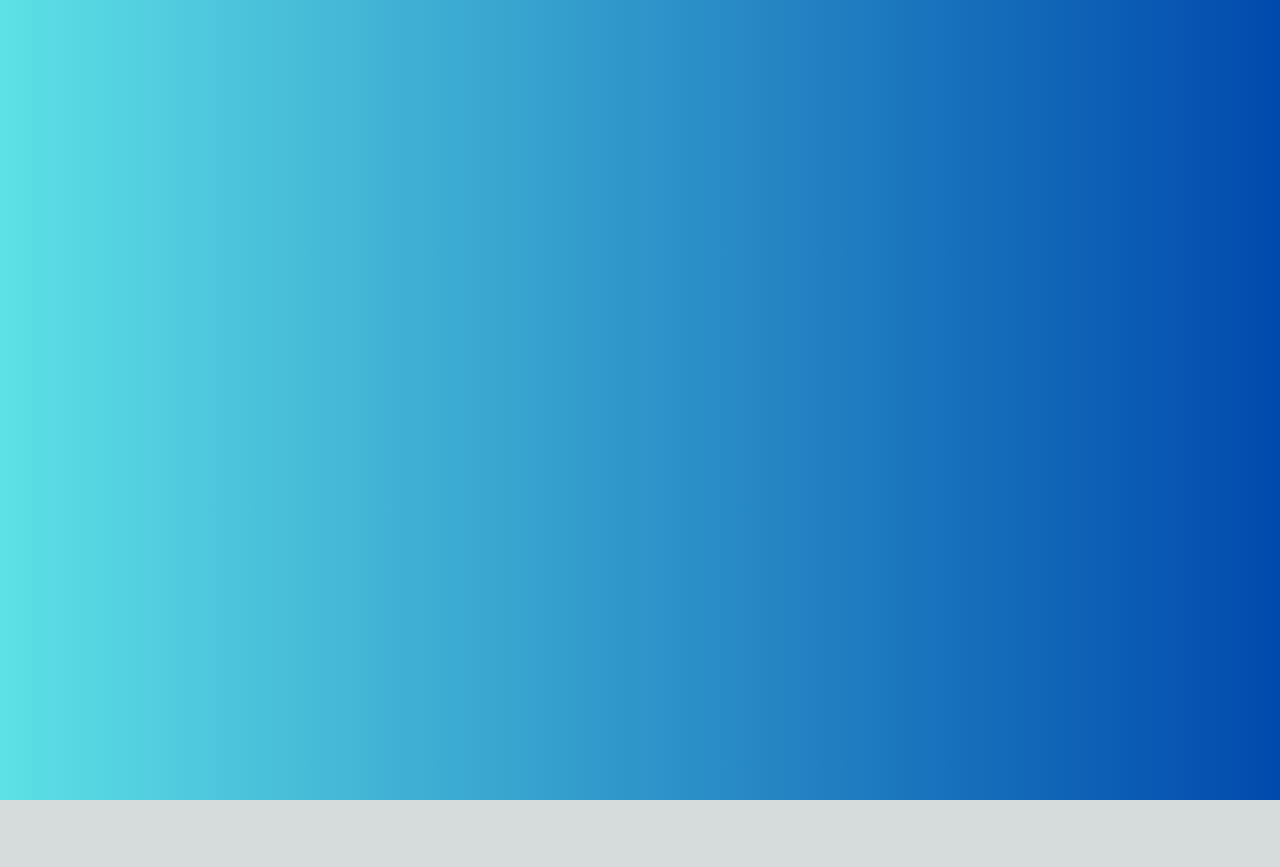
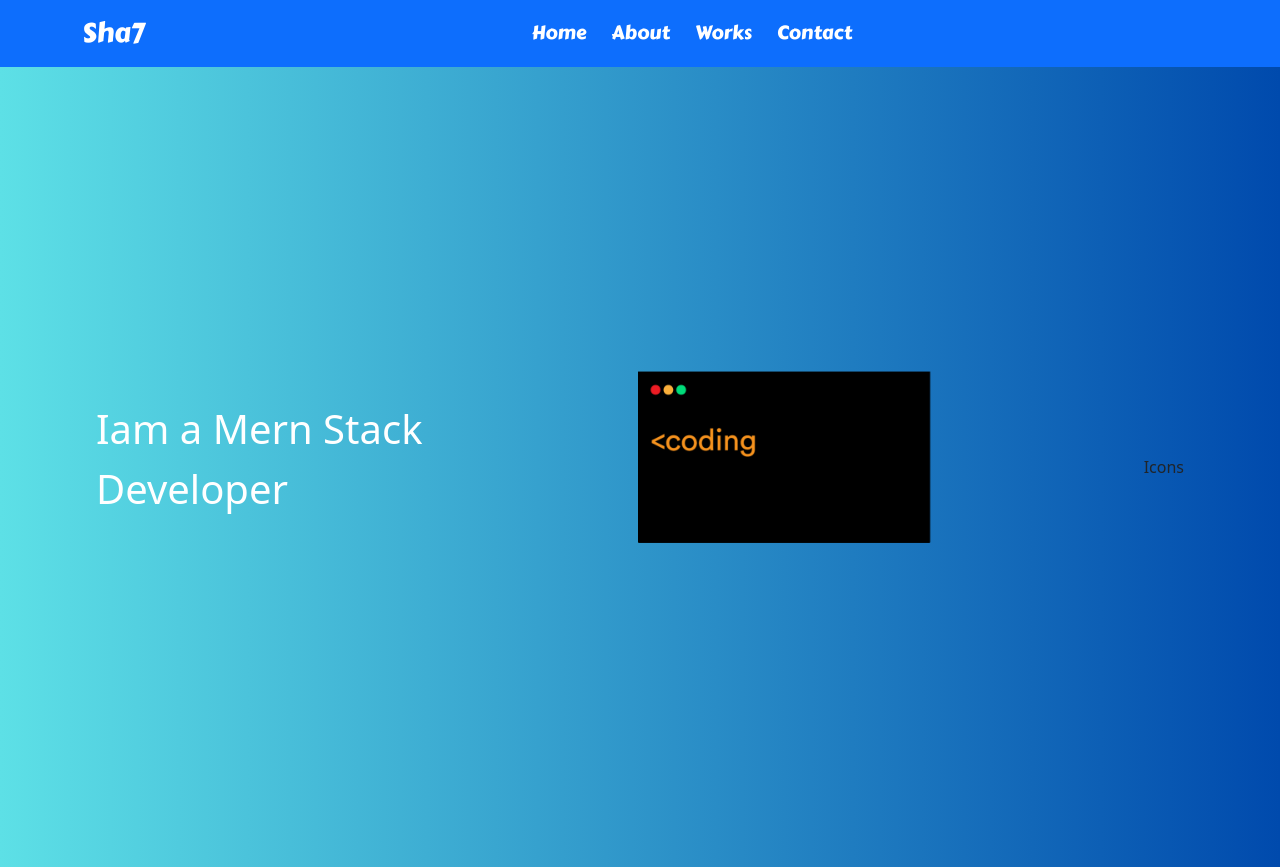
Before and after one commit to Sha7hid/Sha7, a Next.js app in the folder sha7/: page / in a window 1280 px wide. Before the commit the page ends 800 px from the top, so only its background shows below. Built offline with nearby package versions, Linux system fonts and the light colour scheme.

Commit message:
update night

```diff
--- a/sha7/package.json
+++ b/sha7/package.json
@@ -9,8 +9,10 @@
     "lint": "next lint"
   },
   "dependencies": {
+    "bootstrap": "^5.2.3",
     "next": "13.3.0",
     "react": "18.2.0",
+    "react-bootstrap": "^2.7.3",
     "react-dom": "18.2.0"
   }
 }
--- a/sha7/src/pages/index.js
+++ b/sha7/src/pages/index.js
@@ -1,9 +1,12 @@
 import Head from 'next/head'
-import Image from 'next/image'
-import { Inter } from 'next/font/google'
+import Container from 'react-bootstrap/Container';
+import Nav from 'react-bootstrap/Nav';
+import Navbar from 'react-bootstrap/Navbar';
 import styles from '@/styles/Home.module.css'
-
-const inter = Inter({ subsets: ['latin'] })
+import 'bootstrap/dist/css/bootstrap.min.css';
+import { NavItem } from 'react-bootstrap';
+import Image from 'next/image';
+import code from '../../public/giphy.gif'
 
 export default function Home() {
   return (
@@ -13,8 +16,39 @@ export default function Home() {
         <meta name="description" content="Generated by create next app" />
         <meta name="viewport" content="width=device-width, initial-scale=1" />
         <link rel="icon" href="/favicon.ico" />
+        <link rel="preconnect" href="https://fonts.googleapis.com"/>
+<link rel="preconnect" href="https://fonts.gstatic.com" crossorigin/>
+<link href="https://fonts.googleapis.com/css2?family=Carter+One&display=swap" rel="stylesheet"/>
       </Head>
+
+      <Navbar collapseOnSelect expand="lg" bg="primary" variant="dark">
+      <Container >
+        <Navbar.Brand href="#home"><span className={styles.navbrand}>Sha7</span></Navbar.Brand>
+        <Navbar.Toggle aria-controls="responsive-navbar-nav" />
+        <Navbar.Collapse id="responsive-navbar-nav">
+          <Nav className='mx-auto'>
+            <NavItem className={styles.nav}>Home</NavItem>
+            <NavItem className={styles.nav}>About</NavItem>
+            <NavItem className={styles.nav}>Works</NavItem>
+            <NavItem className={styles.nav}>Contact</NavItem>
+
+          </Nav>
+        </Navbar.Collapse>
+      </Container>
+    </Navbar>
       <main className={styles.main}>
+
+<div className={styles.first}>
+  <p>Iam a <span>Mern Stack</span><br/>
+  <span>Developer</span>
+  </p>
+</div>
+<div className={styles.second}>
+  <Image src={code} width={450}/>
+</div>
+<div className={styles.third}>
+  Icons
+</div>
 
       </main>
     </>
--- a/sha7/src/styles/Home.module.css
+++ b/sha7/src/styles/Home.module.css
@@ -1,9 +1,48 @@
+
 .main {
   display: flex;
-  flex-direction: column;
+  flex-direction: row;
   justify-content: space-between;
   align-items: center;
-  padding: 6rem;
-  min-height: 100vh;
-  background-image: linear-gradient(90deg,#5de0e6,#004aad)
+  padding-left: 6rem;
+  padding-right: 6rem;
+  background-image: linear-gradient(90deg,#5de0e6,#004aad);
+min-height: 100vh;
 }
+.nav{
+color: white;
+font-size: 1.2rem;
+font-family: 'Carter One', cursive;
+margin-left: 25px;
+cursor: pointer;
+}
+.navbrand{
+  font-family: 'Carter One', cursive;
+  font-size: 1.7rem;
+}
+.nav:hover{
+  transform: scale(1.2,1.2);
+}
+.container{
+  display: flex;
+  flex-direction: row;
+justify-content: space-between;
+}
+.first{
+  display: flex;
+  justify-content: center;
+  align-items: center;
+  flex-direction: column;
+}
+.first>p{
+  font-size: 2.5rem;
+  color: white;
+}
+.second{
+display: flex;
+justify-content: center;
+align-items: center;
+}
+.third{
+
+}
--- a/sha7/src/styles/globals.css
+++ b/sha7/src/styles/globals.css
@@ -83,6 +83,7 @@ html,
 body {
   max-width: 100vw;
   overflow-x: hidden;
+  scrollbar-width:none;
 }
 
 body {
```
Also changed, not shown: sha7/public/giphy.gif (added), 1 other file (tests, documents, lock files or other folders).
